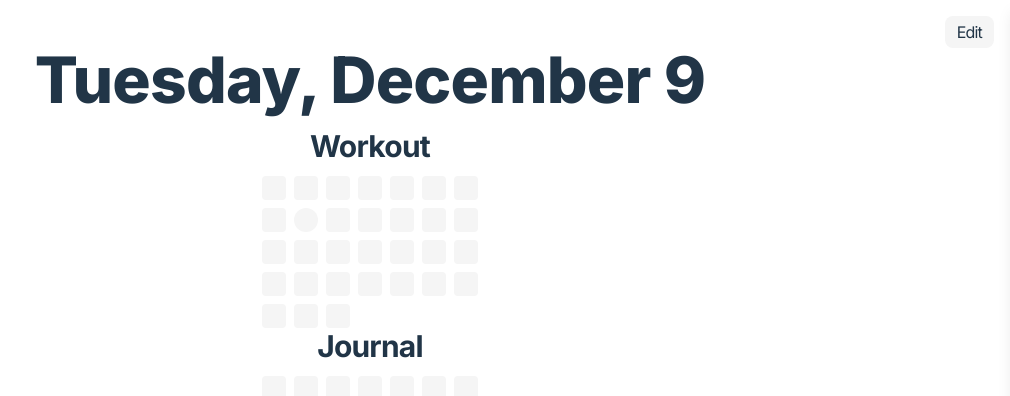
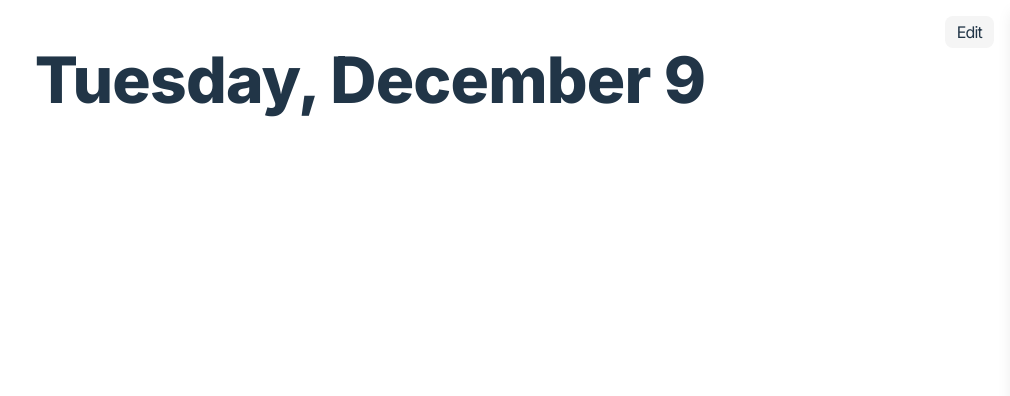
Before and after one commit to leonard-ladva/habit-tracker, a React (Vite) app: page / in a window 1280 px wide. Shown: the top 396 px of the page, without its empty margins (270-1280 px from the left). Built offline with nearby package versions, Linux system fonts and the light colour scheme.

Commit message:
removed unneeded field from habitsSlice

```diff
--- a/src/features/habitsSlice.ts
+++ b/src/features/habitsSlice.ts
@@ -13,25 +13,23 @@ export interface Habit {
 
 export interface HabitsState {
 	value: Habit[]
-	status: 'idle' | 'loading' | 'failed'
 }
 
 const initialState: HabitsState = {
 	value: [
-		{
-			id: 'workout',
-			name: 'Workout', color: '#f51d1d', logs: [
-				'2025-10-05',
-				'2025-10-10',
-				'2025-10-11',
-				'2025-10-15',
-				'2025-10-19',
-				'2025-10-21'
-			]
-		},
-		{ id: 'journal', name: 'Journal', color: '#5aff02', logs: [] }
+		// {
+		// 	id: 'workout',
+		// 	name: 'Workout', color: '#f51d1d', logs: [
+		// 		'2025-10-05',
+		// 		'2025-10-10',
+		// 		'2025-10-11',
+		// 		'2025-10-15',
+		// 		'2025-10-19',
+		// 		'2025-10-21'
+		// 	]
+		// },
+		// { id: 'journal', name: 'Journal', color: '#5aff02', logs: [] }
 	],
-	status: 'idle',
 }
 export interface logAction {
 	habitName: string,
```
